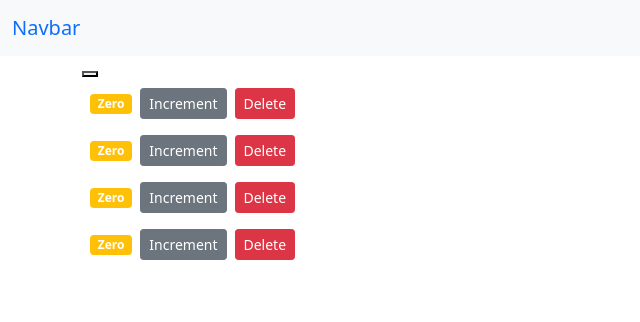
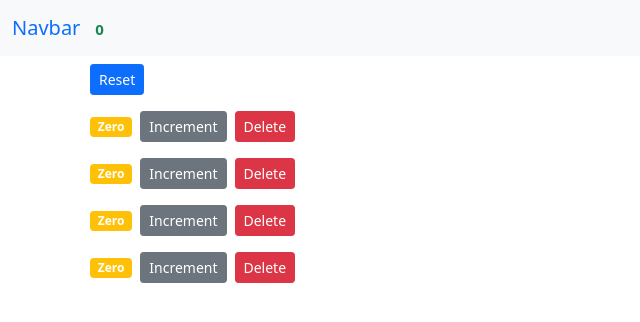
Before and after one commit to aglagola/counter-app, a React (Create React App) app: page / in a window 1280 px wide. Shown: the top 322 px of the page, without its empty margins (0-640 px from the left). Built offline with nearby package versions, Linux system fonts and the light colour scheme.

Commit message:
lifted state

```diff
--- a/src/App.js
+++ b/src/App.js
@@ -5,12 +5,49 @@ import NavBar from "./components/navbar";
 import Counters from "./components/counters";
 
 class App extends Component {
+  state = {
+    counters: [
+      { id: 1, value: 0 },
+      { id: 2, value: 0 },
+      { id: 3, value: 0 },
+      { id: 4, value: 0 },
+    ],
+  };
+
+  handleIncrement = (counter) => {
+    const counters = [...this.state.counters];
+    const index = counters.indexOf(counter);
+    counters[index].value++;
+    this.setState({ counters });
+  };
+
+  handleDelete = (counterId) => {
+    const counters = this.state.counters.filter((c) => c.id !== counterId);
+    console.log(counters);
+    this.setState({ counters });
+  };
+
+  handleReset = () => {
+    const counters = this.state.counters.map((c) => {
+      c.value = 0;
+      return c;
+    });
+    this.setState({ counters });
+  };
+
   render() {
     return (
       <React.Fragment>
-        <NavBar />
+        <NavBar
+          totalCounter={this.state.counters.filter((c) => c.value > 0).length}
+        />
         <main className="container">
-          <Counters />
+          <Counters
+            counters={this.state.counters}
+            onReset={this.handleReset}
+            onIncrement={this.handleIncrement}
+            onDelete={this.handleDelete}
+          />
         </main>
       </React.Fragment>
     );
--- a/src/components/counters.jsx
+++ b/src/components/counters.jsx
@@ -2,46 +2,18 @@ import React, { Component } from "react";
 import Counter from "./counter";
 
 class Counters extends Component {
-  state = {
-    counters: [
-      { id: 1, value: 0 },
-      { id: 2, value: 0 },
-      { id: 3, value: 0 },
-      { id: 4, value: 0 },
-    ],
-  };
-
-  handleIncrement = (counter) => {
-    const counters = [...this.state.counters];
-    const index = counters.indexOf(counter);
-    counters[index].value++;
-    this.setState({ counters });
-  };
-
-  handleDelete = (counterId) => {
-    const counters = this.state.counters.filter((c) => c.id !== counterId);
-    console.log(counters);
-    this.setState({ counters });
-  };
-
-  handleReset = () => {
-    const counters = this.state.counters.map((c) => {
-      c.value = 0;
-      return c;
-    });
-    this.setState({ counters });
-  };
-
   render() {
+    const { onReset, onDelete, onIncrement, counters } = this.props;
     return (
       <div>
-        <button onClick={this.handleReset}></button>
-        {this.state.counters.map((counter) => (
+        <button onClick={onReset} className="btn btn-primary btn-sm m-2">
+          Reset
+        </button>
+        {counters.map((counter) => (
           <Counter
             key={counter.id}
-            onDelete={this.handleDelete}
-            onIncrement={this.handleIncrement}
-            onReset={this.handleReset}
+            onDelete={onDelete}
+            onIncrement={onIncrement}
             counter={counter}
           />
         ))}
--- a/src/components/navbar.jsx
+++ b/src/components/navbar.jsx
@@ -1,12 +1,15 @@
 import React, { Component } from "react";
-
+// Stateless Functional Components, can use just a function
 class NavBar extends Component {
   render() {
     return (
       <nav class="navbar bg-light">
         <div class="container-fluid">
           <a class="navbar-brand" href="#">
-            Navbar
+            Navbar{" "}
+            <span className="badge badge-pill badge-secondary text-success">
+              {this.props.totalCounter}
+            </span>
           </a>
         </div>
       </nav>
```
